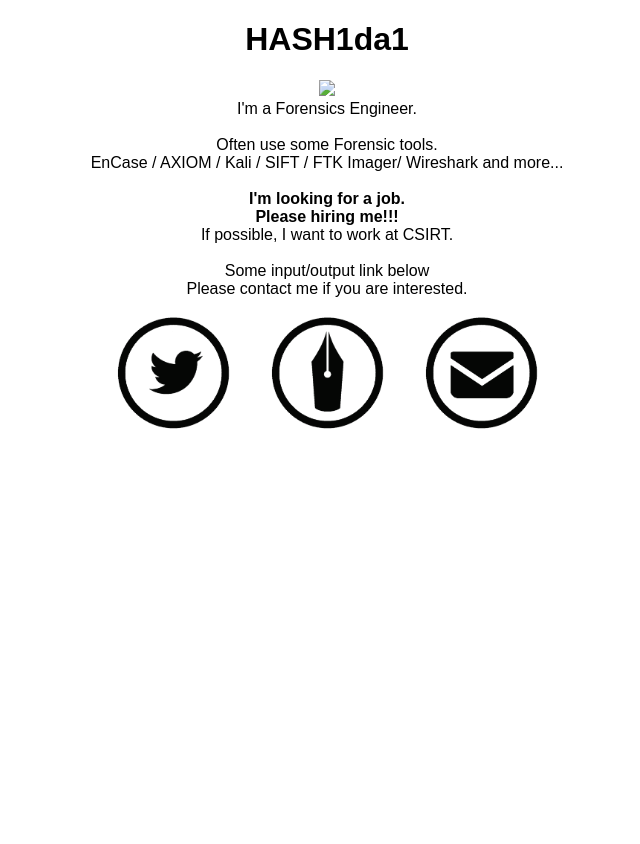
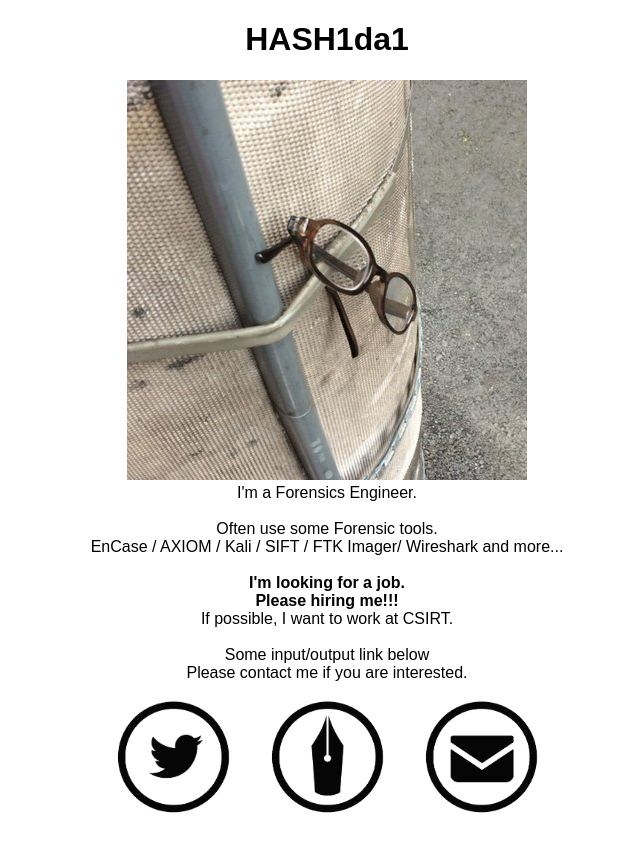
Before and after one commit to HASH1da1/HASH1da1.github.io, a plain HTML site: page index.html in a window 1280 px wide. Shown: the whole page, without its empty margins (313-953 px from the left). Before the commit the page ends 800 px from the top, so only its background shows below. Drawn offline with Linux system fonts and the light colour scheme.

Commit message:
some typo was fixed

```diff
--- a/index.html
+++ b/index.html
@@ -13,7 +13,7 @@ content="html,Security,Forensics,Hardware,Engineering">
 <body>
 <h1>HASH1da1</h1>
 <main>
-<img src="/images/profile.png"><br>
+<img src="/images/profile.jpg"><br>
 I'm a Forensics Engineer.<br>
 <br>
 Often use some Forensic tools.<br>
```
